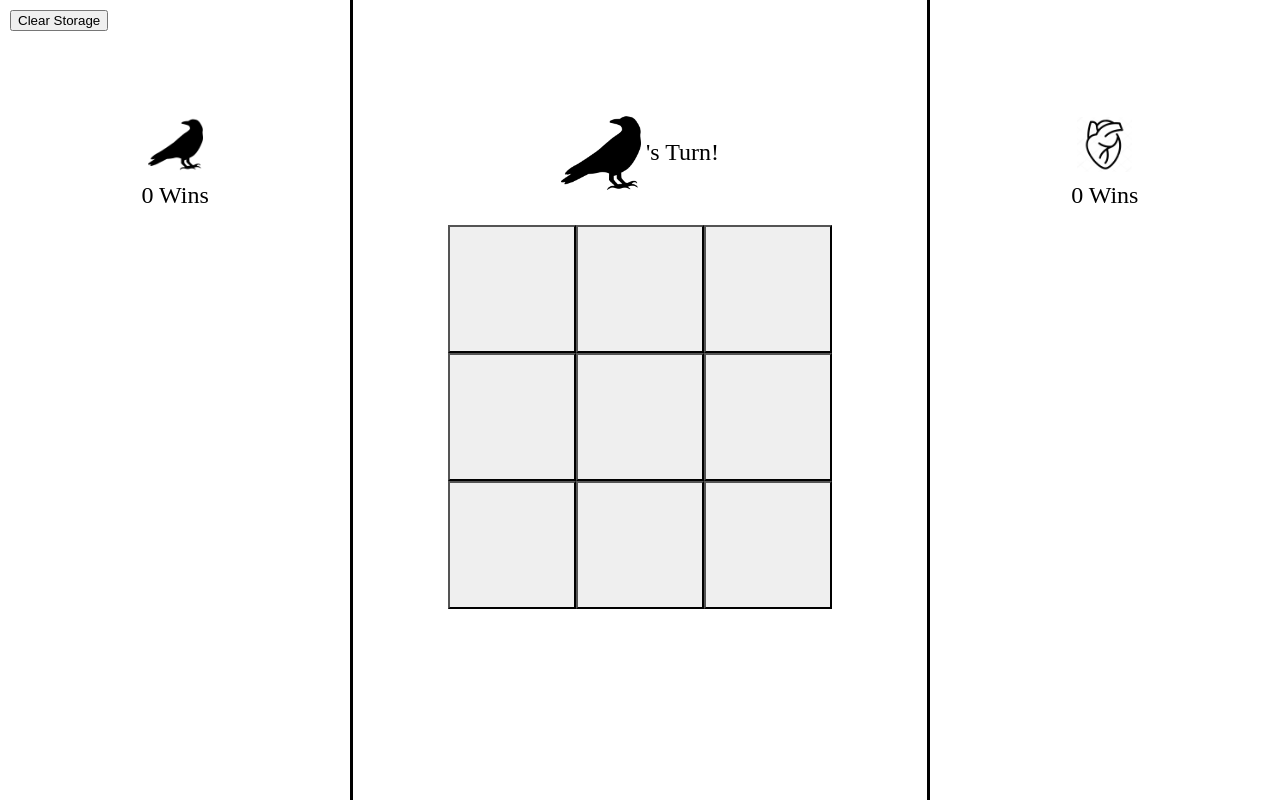
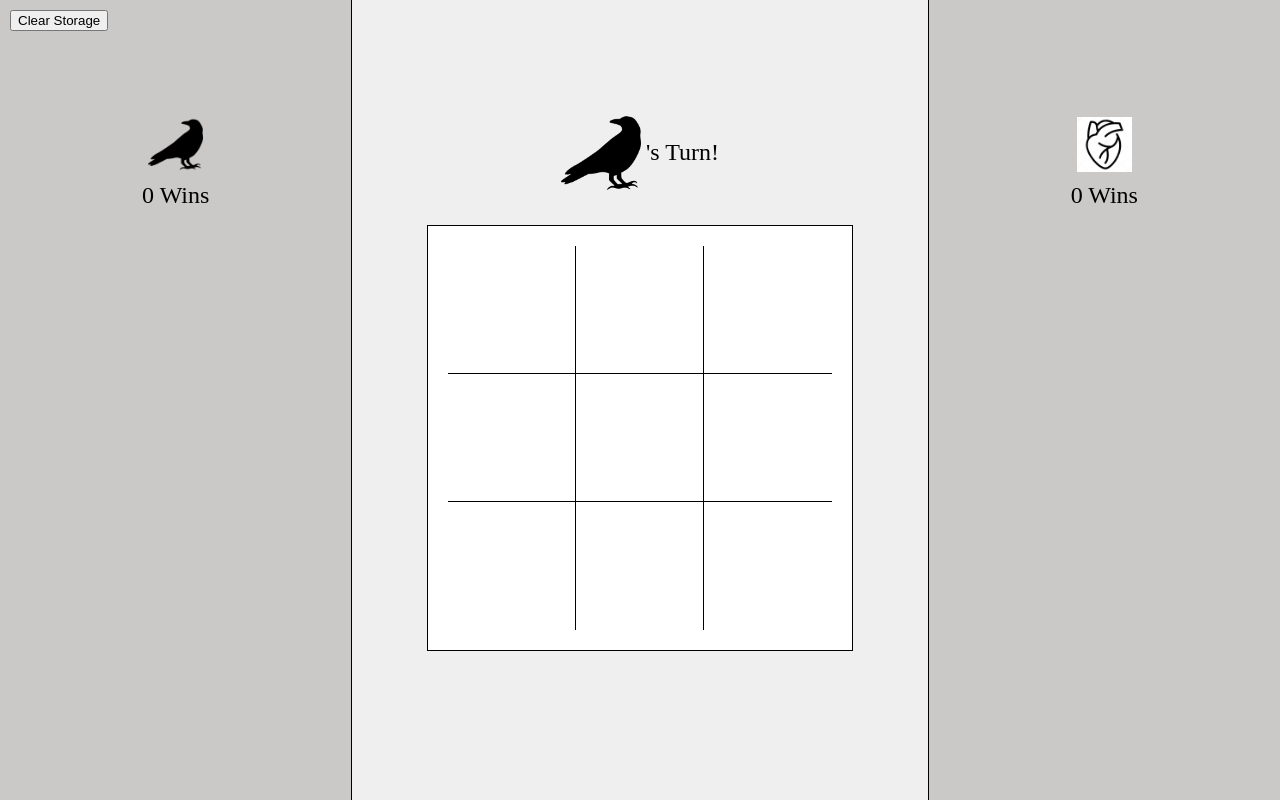
Before and after one commit to jon-schlandt/tic-tac-poe, a plain HTML site: page index.html in a window 1280 px wide. Drawn offline with Linux system fonts and the light colour scheme.

Commit message:
Add initial style for game board

```diff
--- a/index.html
+++ b/index.html
@@ -19,14 +19,14 @@
               <p class="status-message" id="statusMessage">'s Turn!</p>
             </section>
             <section class="game-board" id="gameBoard">
-              <button class="board-square" id="square0"></button>
-              <button class="board-square" id="square1"></button>
-              <button class="board-square" id="square2"></button>
-              <button class="board-square" id="square3"></button>
-              <button class="board-square" id="square4"></button>
-              <button class="board-square" id="square5"></button>
-              <button class="board-square" id="square6"></button>
-              <button class="board-square" id="square7"></button>
+              <button class="board-square right-bottom-border" id="square0"></button>
+              <button class="board-square right-bottom-border" id="square1"></button>
+              <button class="board-square bottom-border" id="square2"></button>
+              <button class="board-square right-bottom-border" id="square3"></button>
+              <button class="board-square right-bottom-border" id="square4"></button>
+              <button class="board-square bottom-border" id="square5"></button>
+              <button class="board-square right-border" id="square6"></button>
+              <button class="board-square right-border" id="square7"></button>
               <button class="board-square" id="square8"></button>
             </section>
           </div>
--- a/src/main.js
+++ b/src/main.js
@@ -11,7 +11,7 @@ var clearStorageButton = document.querySelector(".clear");
 
 // Event Listeners
 gameBoard.addEventListener("click", function(event) {
-    if ((event.target !== this) && (event.target.className === "board-square")) {
+    if ((event.target !== this) && (event.target.classList.contains("board-square"))) {
         makeMove(event);
         progressGame(event);
 } });
@@ -150,7 +150,12 @@ function initializeGameBoard() {
 
     for (var i = 0; i < game.gameBoard.length; i++) {
         boardSquare = document.getElementById(`square${i}`);
-        boardSquare.className = "board-square";
+
+        if (boardSquare.classList.contains("raven")) {
+            boardSquare.classList.toggle("raven");
+        } else if (boardSquare.classList.contains("heart")) {
+            boardSquare.classList.toggle("heart");
+        }
     }
 }
 
--- a/styles.css
+++ b/styles.css
@@ -23,6 +23,7 @@ main {
 /********** ------ Player Board Styles ------ **********/
 
 .player-board {
+    background-color: #cbc8c8;
     width: 27.5%;
     display: flex;
     flex-direction: column;
@@ -80,8 +81,9 @@ main {
 /********** ------ Play Area Styles ------ **********/
 
 .play-area {
-    border-left: solid black;
-    border-right: solid black;
+    background-color: #EFEFEF;
+    border-left: solid black thin;
+    border-right: solid black thin;
     font-size: x-large;
     width: 45%;
     display: flex;
@@ -112,19 +114,37 @@ main {
 /* ------ Game Board ------ */
 
 .game-board {
-    width: 80%;
+    background-color: white;
     display: grid;
     grid-template-columns: repeat(3, 0fr);
     justify-content: center;
+    margin-top: 20px;
     padding: 20px;
+    border: solid black thin;
 }
 
 .board-square {
+    background-color: white;
     width: 10vw;
     height: 10vw;
+    padding: 0px 0px;
     background-size: cover;
     outline: none;
     box-shadow: none;
+    border: none;
+}
+
+.board-square.right-bottom-border {
+    border-right: solid black thin;
+    border-bottom: solid black thin;
+}
+
+.board-square.right-border {
+    border-right: solid black thin;
+}
+
+.board-square.bottom-border {
+    border-bottom: solid black thin;
 }
 
 .raven {
```
